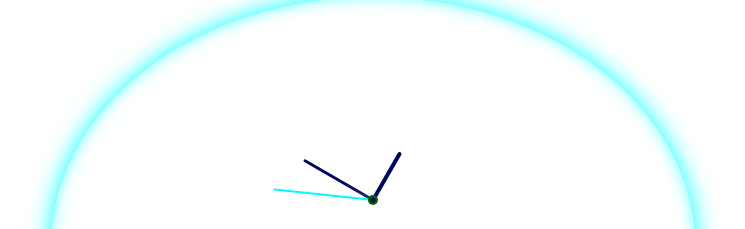
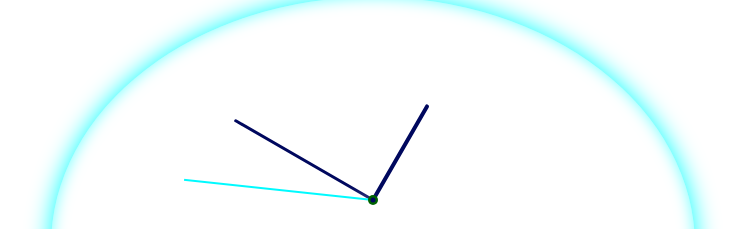
Before and after one commit to Tveerababu/Radial-Clock, a plain HTML site: page index.html in a window 1280 px wide. Shown: the part 154-383 px from the top of the page, without its empty margins (267-1012 px from the left). Drawn offline with Linux system fonts and the light colour scheme.

Commit message:
Update style.css

```diff
--- a/style.css
+++ b/style.css
@@ -81,21 +81,21 @@ body {
 
 .needle.hour {
   transform: translate(-50%, -100%) rotate(0deg);
-  height:55px;
+  height:55%;
   width:4px;
   border-radius: 3px;
 }
 
 .needle.minute {
   transform: translate(-50%, -100%) rotate(0deg);
-  height: 80px;
+  height: 80%;
   width:3px;
   border-radius: 2px;
 }
 
 .needle.second {
   transform: translate(-50%, -100%) rotate(0deg);
-  height: 100px;
+  height: 95%;
   width:2px;
   background-color: #00FAFF;
   box-shadow:0 0 10px white;
```
